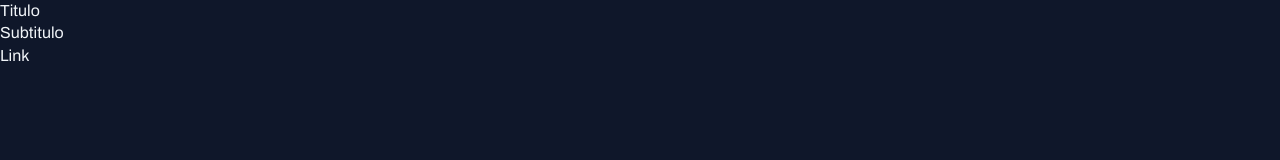
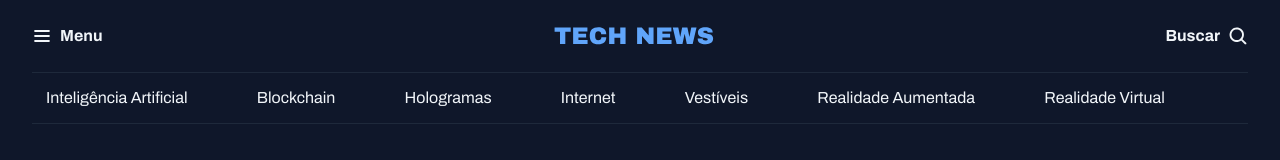
Before and after one commit to Dev-Lucas-Dias/teste, a plain HTML site: page index.html in a window 1280 px wide. Drawn offline with Linux system fonts and the light colour scheme.

Commit message:
criando o header

```diff
--- a/index.html
+++ b/index.html
@@ -10,9 +10,29 @@
     <link rel="stylesheet" href="./style/index.css">
 </head>
 <body>
-    <h1>Titulo</h1>
-<h2> Subtitulo</h2>
-
-    <a href="#">Link</a>
+    <header class="container">
+        <nav id="primary" class="grid grid-flow-colum">
+            <div>
+                <img src="assets/List.svg" alt="Ìcone de menu">
+                <strong>Menu</strong>
+            </div>
+            <div>
+                <img src="assets/Logo.svg" alt="TechNews logo">
+            </div>
+            <div>
+                <strong>Buscar</strong>
+                <img src="assets/MagnifyingGlass.svg" alt="Ìcone de lupa para pesquisa">
+            </div>
+        </nav>
+        <nav id="secondary" class="grid grid-flow-colum">
+            <a href="#">Inteligência Artificial</a>
+            <a href="#">Blockchain</a>
+            <a href="#">Hologramas</a>
+            <a href="#">Internet</a>
+            <a href="#">Vestíveis</a>
+            <a href="#">Realidade Aumentada</a>
+            <a href="#">Realidade  Virtual</a>
+        </nav>
+    </header>
 </body>
 </html>
--- a/style/global.css
+++ b/style/global.css
@@ -36,3 +36,17 @@ a:hover{
 h1, h2, h3{
     font: inherit;
 }
+.container{
+    max-width: 1280px;
+    padding-inline: 32px;
+    margin-inline: auto;
+}
+
+
+/* ultily-first */
+.grid{
+    display: grid;
+}
+.grid-flow-colum{
+    grid-auto-flow: column;
+}
--- /dev/null
+++ b/style/header.css
@@ -0,0 +1,22 @@
+#primary{
+padding-block: 20px;
+
+div{
+    display: flex;
+    align-items: center;
+    gap: 8px;}
+    /* nesting css*/
+
+    div:nth-child(2){
+        margin-inline:auto ;
+    }
+    div:nth-child(3){
+        justify-self: end;
+    }
+
+}
+#secondary{
+    padding: 14px;
+    border: solid 1px var(--stroke-color);
+border-inline: none;
+}
--- a/style/index.css
+++ b/style/index.css
@@ -1 +1,2 @@
 @import url(global.css);
+@import url(header.css);
```
